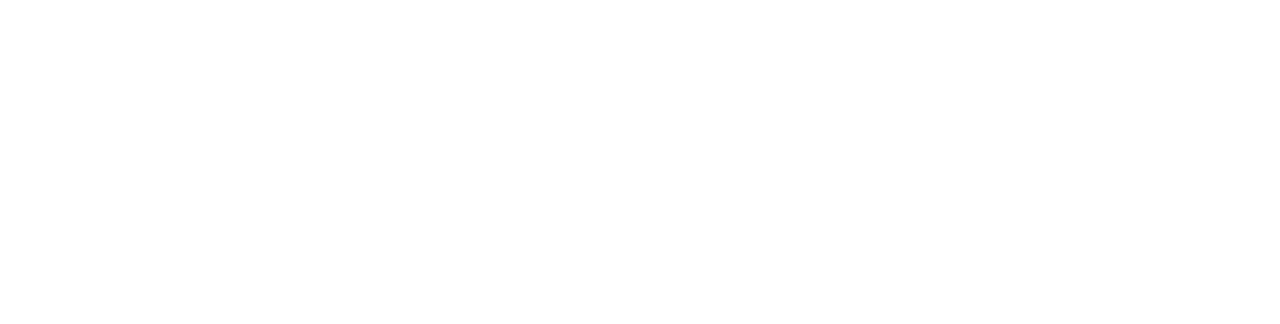
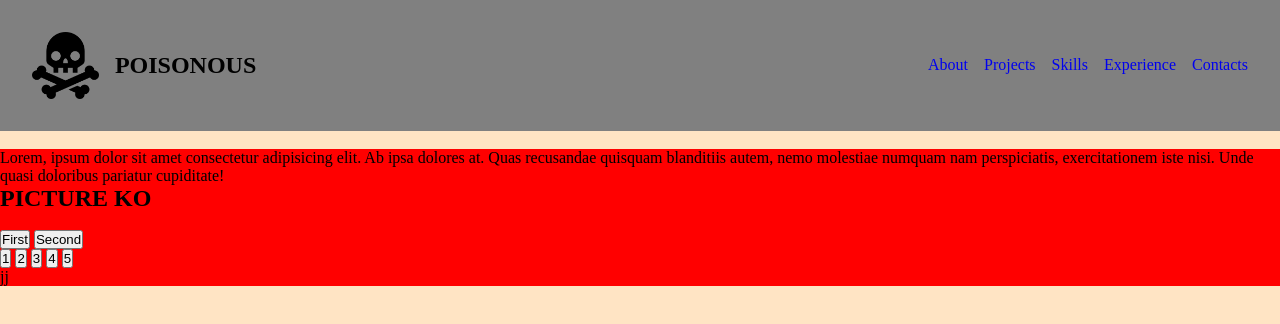
Before and after one commit to arsenicsalangsang/Arsenic_Portfolio, a plain HTML site: page index.html in a window 1280 px wide. Drawn offline with Linux system fonts and the light colour scheme.

Commit message:
third push

```diff
--- a/index.html
+++ b/index.html
@@ -1,11 +1,113 @@
 <!DOCTYPE html>
 <html lang="en">
-<head>
-    <meta charset="UTF-8">
-    <meta name="viewport" content="width=device-width, initial-scale=1.0">
-    <title>Arsenic Salangsang</title>
-</head>
-<body>
+  <head>
+    <meta charset="UTF-8" />
+    <meta name="viewport" content="width=device-width, initial-scale=1.0" />
+    <link rel="stylesheet" href="style.css" />
+    <link rel="stylesheet" href="">
 
-</body>
+    <title>SALANGSANG_PORTFOLIO</title>
+  </head>
+
+  <body>
+    <nav class="nav">
+      <div class="logo" id="first"><img src="./assets/poison.png" alt="" class="poi"> <h1>POISONOUS</h1></div>
+      <div>
+        <ul class="links">
+          <li><a href="#experience">About</a></li>
+
+          <li><a href="skills">Projects</a></li>
+
+          <li><a href="projects">Skills</a></li>
+
+          <li><a href="#contact">Experience</a></li>
+
+          <li><a href="#Contacts">Contacts</a></li>
+        </ul>
+      </div>
+    </nav>
+<!--
+    <nav id="navigation_bar">
+      <div class="logo">Arsenic Salangsang</div>
+      <div class="navigation_menu">
+        <div class="navigation_icon" onclick="togglemenu()"></div>
+        <li><a href="#About" onclick="toggleMenu()">About</a></li>
+        <li><a href="#projects" onclick="toggleMenu()">Projects</a></li>
+        <li><a href="skills" onclick="toggleMenu()">Skills</a></li>
+        <li><a href="Experience" onclick="toggleMenu()">Experience</a></li>
+        <li><a href="#contact" onclick="toggleMenu()">Contacts</a></li>
+      </div>
+    -->
+      <section id="homepage">
+        <div class="mypic">
+          <img src="" alt="" />
+        </div>
+      </section>
+    </nav>
+  </body>
 </html>
+
+
+
+
+
+
+<section>
+<!-- HOME SECTION -->
+    <div class ="home">
+        <!-- LEFT SIDE -->
+        <p class = "info">
+            Lorem, ipsum dolor sit amet consectetur adipisicing elit.
+            Ab ipsa dolores at. Quas recusandae quisquam blanditiis autem,
+            nemo molestiae numquam nam perspiciatis, exercitationem iste nisi.
+            Unde quasi doloribus pariatur cupiditate!
+        </p>
+        <!-- RIGHT SIDE -->
+        <div>
+            <h1>PICTURE KO</h1>
+            <img src="" alt="">
+            <div>
+                <button>First</button>
+                <button>Second</button>
+            </div>
+            <div>
+                <button class = "firstbut">1</button>
+                <button>2</button>
+                <button>3</button>
+                <button>4</button>
+                <button>5</button>
+            </div>
+
+          </div>
+        <p>jj</p>
+          </div>
+</section>
+
+    <!-- about -->
+<div class></div>
+    <div class = "header">
+
+  <div class = "picture">
+
+  </div>
+
+  <div>
+    <p>
+
+    </p>
+  <div>
+    <div class="firstbox">
+      <p>
+
+      </p>
+    </div>
+
+    <div class = "second box">
+      <p>
+
+      </p>
+    </div>
+      </div>
+  </div>
+</div>
+</div>
--- /dev/null
+++ b/script.js
@@ -0,0 +1,4 @@
+function toggleMenu()
+{
+    const menu = document.querySelector("navigation_bar");
+}
--- /dev/null
+++ b/style.css
@@ -0,0 +1,42 @@
+* {
+  margin: 0;
+  padding: 0%;
+  text-decoration: none;
+}
+
+body {
+  background-color: bisque;
+}
+
+.nav {
+  background-color: gray;
+
+  display: flex;
+  justify-content: space-between;
+  align-items: center;
+  padding: 2rem;
+}
+
+.links {
+  display: flex;
+  list-style-type: none;
+}
+
+.links li {
+  margin-left: 1rem;
+}
+
+.poi {
+  width: 10%;
+  margin-right: 1rem;
+}
+
+.logo {
+  display: flex;
+  align-items: center;
+}
+
+.home,
+.info {
+  background-color: red;
+}
```
Also changed, not shown: assets/facebook.png (added), assets/github.png (added), assets/instagram.png (added), assets/linkedin.png (added), assets/poison.png (added), assets/tiktok.png (added), assets/twitter.png (added), mediaquiries.css (added), 1 other file.
